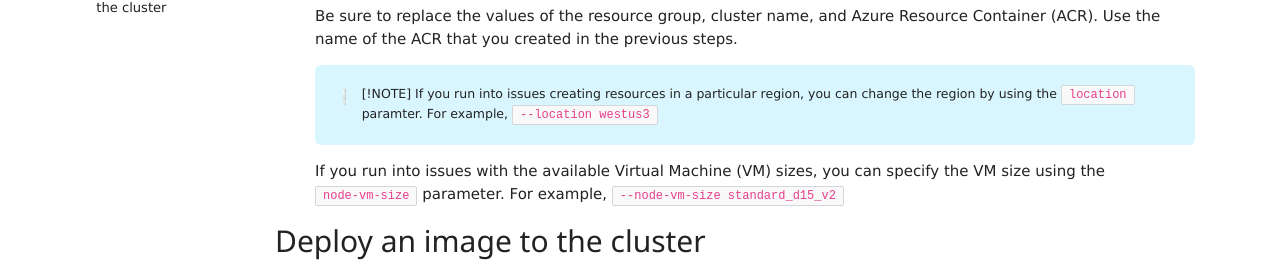
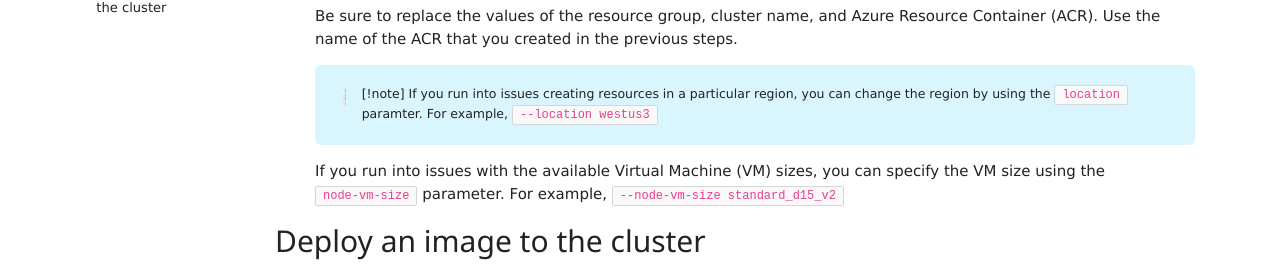
Before and after one commit to MicrosoftLearning/mslearn-cosmosdb-mongodb-vcore, a Jekyll site: the page built from Instructions/06-create-azure-kubernetes-cluster.md, in a window 1280 px wide and 900 px high, scrolled down 1717 px. Shown: the part 174-449 px from the top of the window. Built offline with Jekyll 4.4.1, drawn with Linux system fonts in a browser that asks for light colours; nearby versions of some CDN libraries; our own code applies the rules of GitHub Pages for plain Markdown files; comment, search, counter and statistics services are not loaded; some of the changed text lies outside the part shown.

```diff
--- a/Instructions/06-create-azure-kubernetes-cluster.md
+++ b/Instructions/06-create-azure-kubernetes-cluster.md
@@ -4,7 +4,7 @@ lab:
     module: 'Module 5 - Deploy your AI Copilot with Azure Kubernetes '
 ---
 
-> [!NOTE]
+>[!note]
 > This lab is in Node.js only!
 
 In this exercise, you create an Azure Kubernetes Service (AKS) cluster and deploy an image to the Azure Container Registry (ACR). Afterwards, you can access your app through an external IP address.
@@ -76,7 +76,7 @@ Before you can create an AKS cluster, you must make sure the Microsoft.Compute r
 
     Be sure to replace the values of the resource group, cluster name, and Azure Resource Container (ACR). Use the name of the ACR that you created in the previous steps.
 
-    > [!NOTE]
+    >[!note]
     > If you run into issues creating resources in a particular region, you can change the region by using the `location` paramter. For example, `--location westus3`
 
     If you run into issues with the available Virtual Machine (VM) sizes, you can specify the VM size using the `node-vm-size` parameter. For example, `--node-vm-size standard_d15_v2`
```
